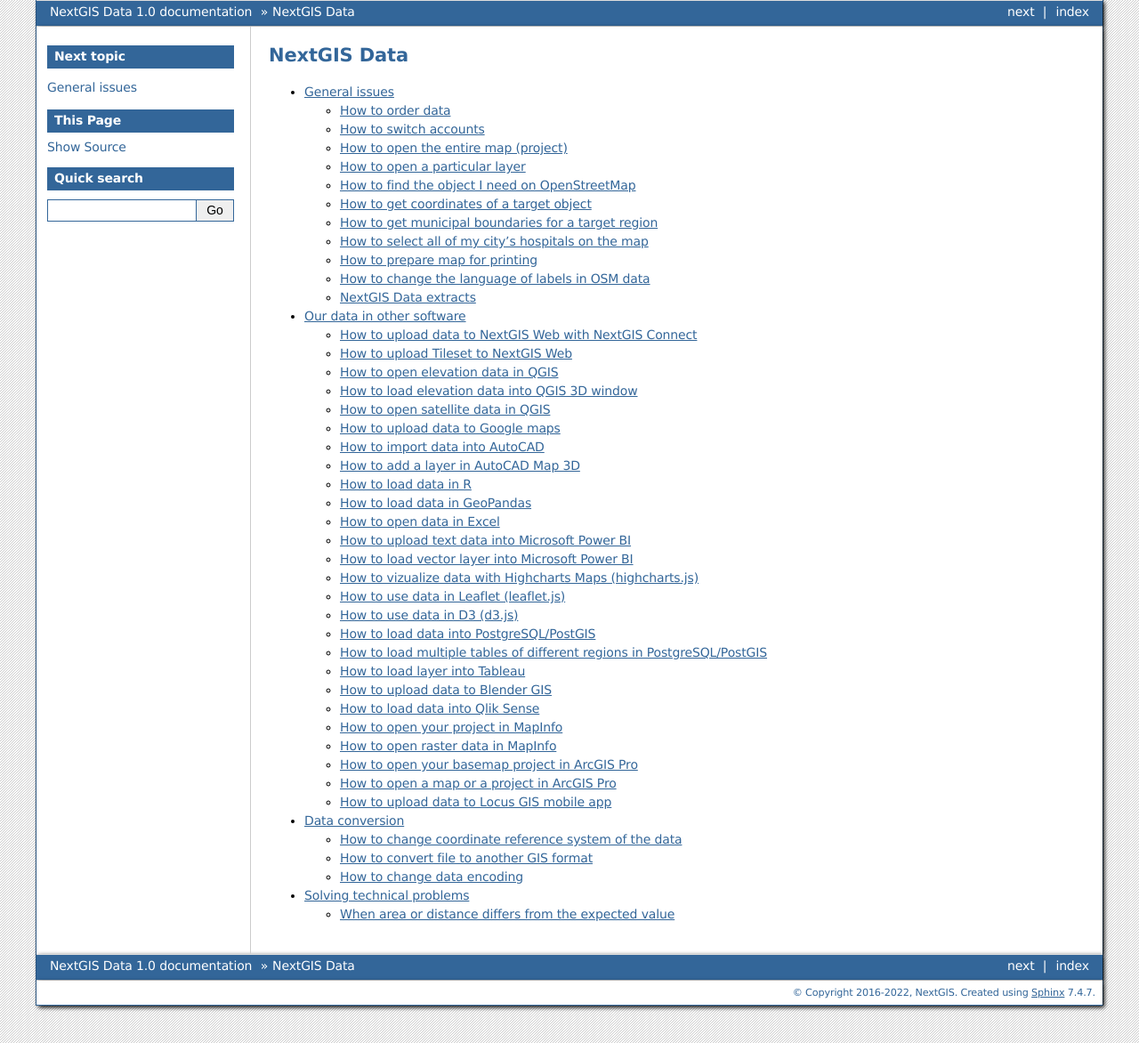
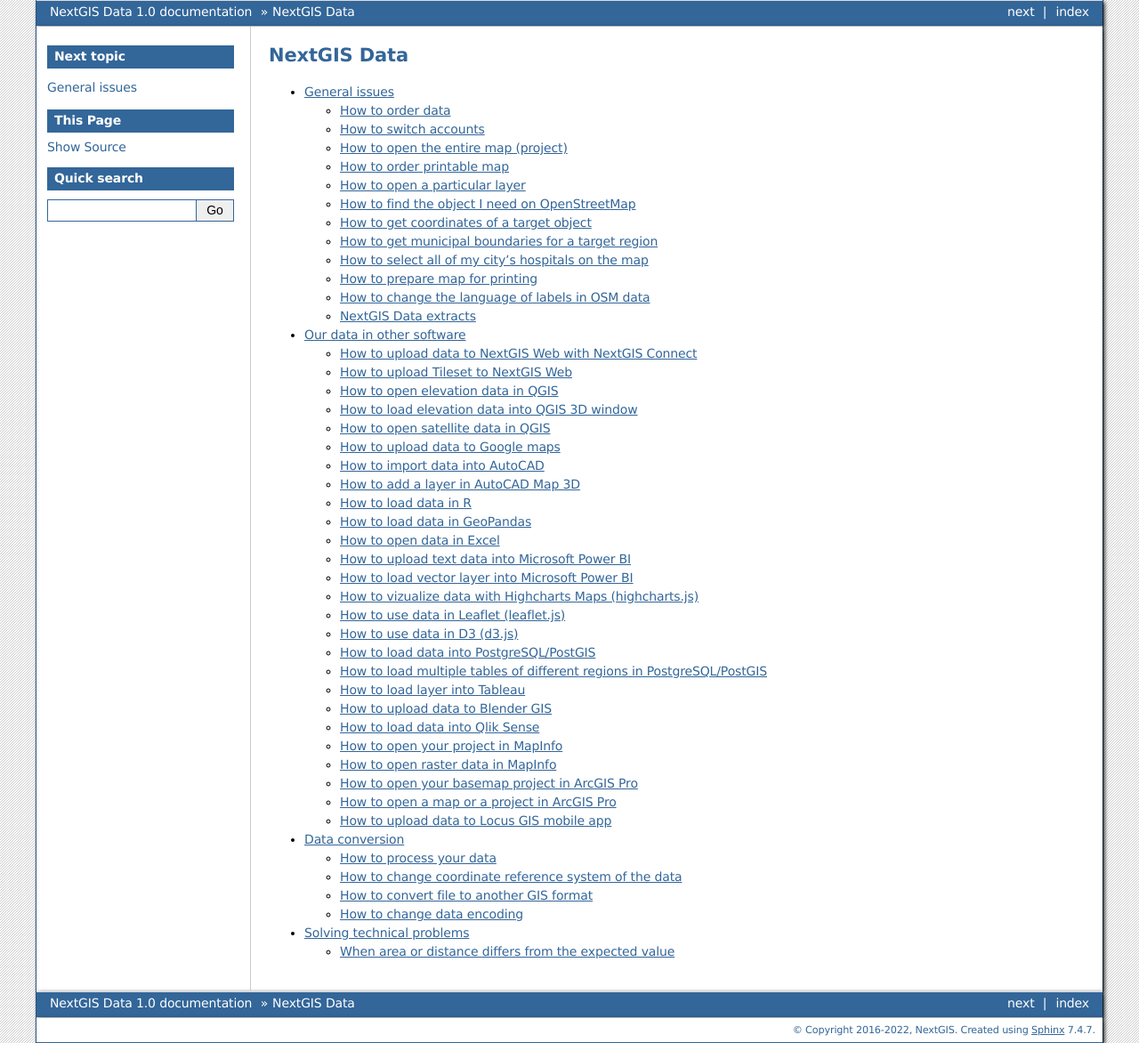
Before and after one commit to nextgis/docs_data, a Sphinx documentation site: the page built from source/index.rst, in a window 1280 px wide. Shown: the whole page at 89% size. Built offline with Sphinx 7.4.7, drawn with Linux system fonts in a browser that asks for light colours; formulas are drawn with MathJax 3.

Commit message:
add order_printmap and process to indexes

```diff
--- a/source/common.rst
+++ b/source/common.rst
@@ -7,6 +7,7 @@
    order
    logout
    open_map
+   order_printmap
    open_layer
    osm_search
    coord
--- a/source/transform.rst
+++ b/source/transform.rst
@@ -4,6 +4,7 @@
 .. toctree::
    :maxdepth: 2
 
+   process
    cs_change
    type_change
    encoding_change
```
